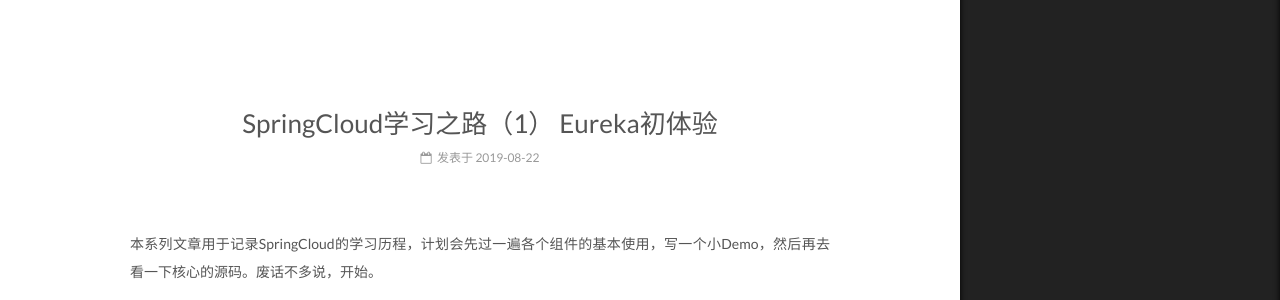
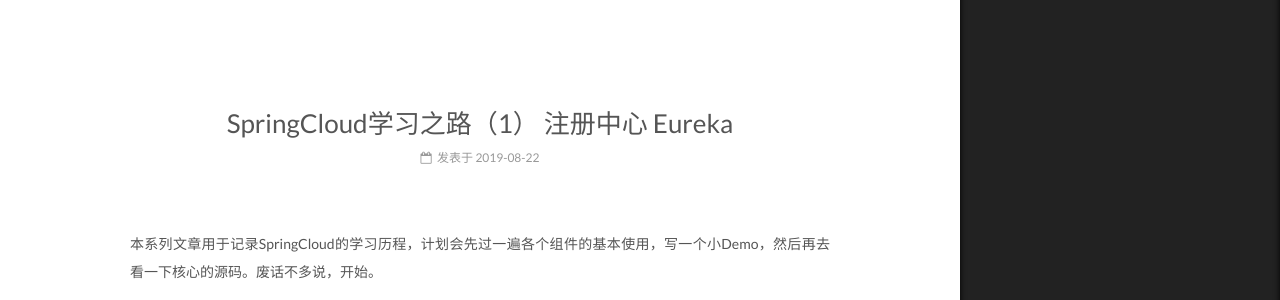
Before and after one commit to iamwzt/iamwzt.github.io, a Jekyll site: the page built from _posts/2019-08-22-SpringCloud学习之路（1） 注册中心 Eureka.md, in a window 1280 px wide. Shown: the part 237-537 px from the top of the page. Built offline with Jekyll 4.4.1, drawn with Linux system fonts in a browser that asks for light colours.

Commit message:
Update and rename 2019-08-22-SpringCloud学习之路（1） Eureka初体验.md to 2019-08-22-SpringCloud学习之路（1） 注册中心 Eureka.md

```diff
--- a/_posts/2019-08-22-SpringCloud学习之路（1） Eureka初体验.md
+++ b/_posts/2019-08-22-SpringCloud学习之路（1） 注册中心 Eureka.md
@@ -1,6 +1,6 @@
 ---
 layout:     post
-title:      SpringCloud学习之路（1） Eureka初体验
+title:      SpringCloud学习之路（1） 注册中心 Eureka
 date:       2019-08-22
 author:     iamwzt
 header-img: img/home-bg-o.jpg
```
